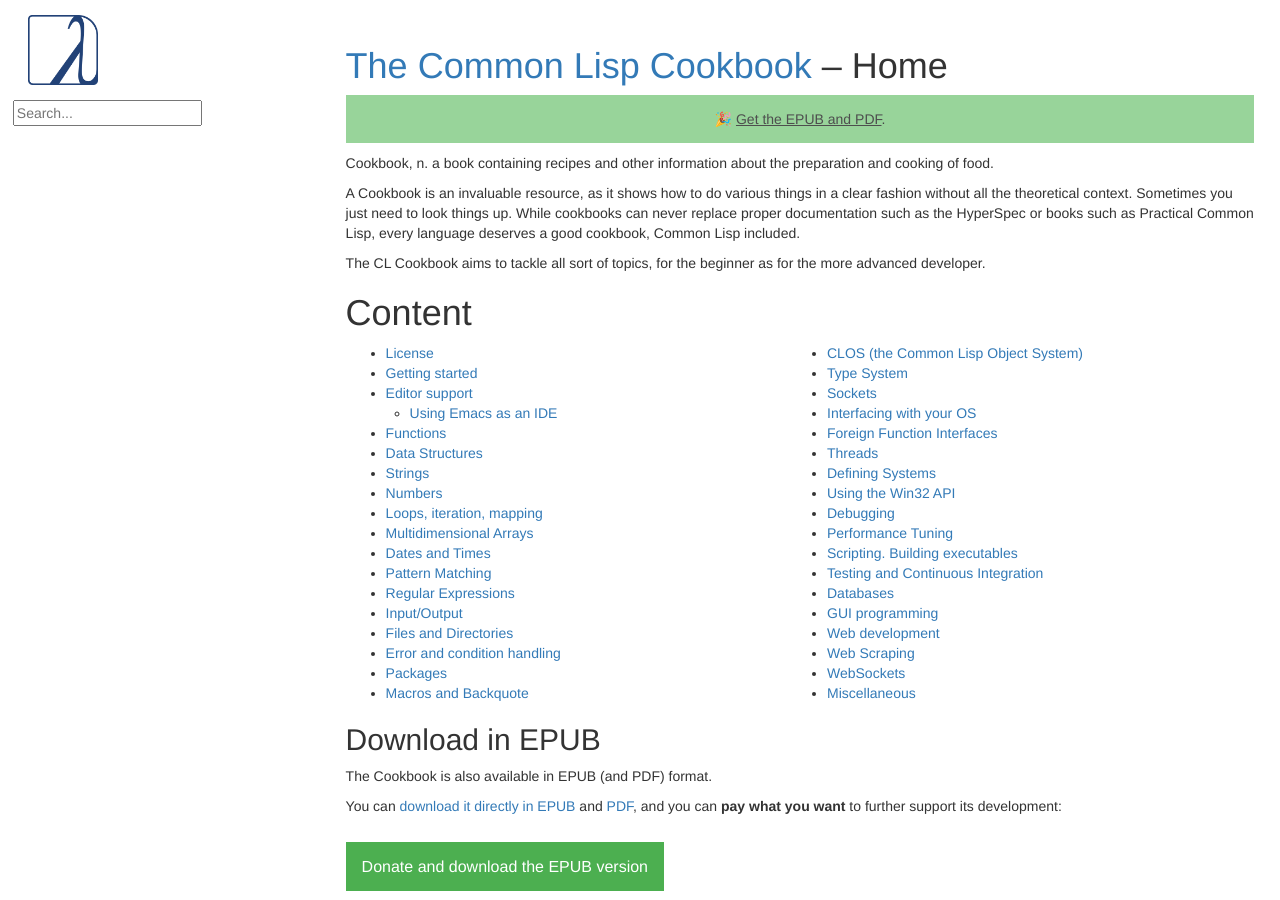
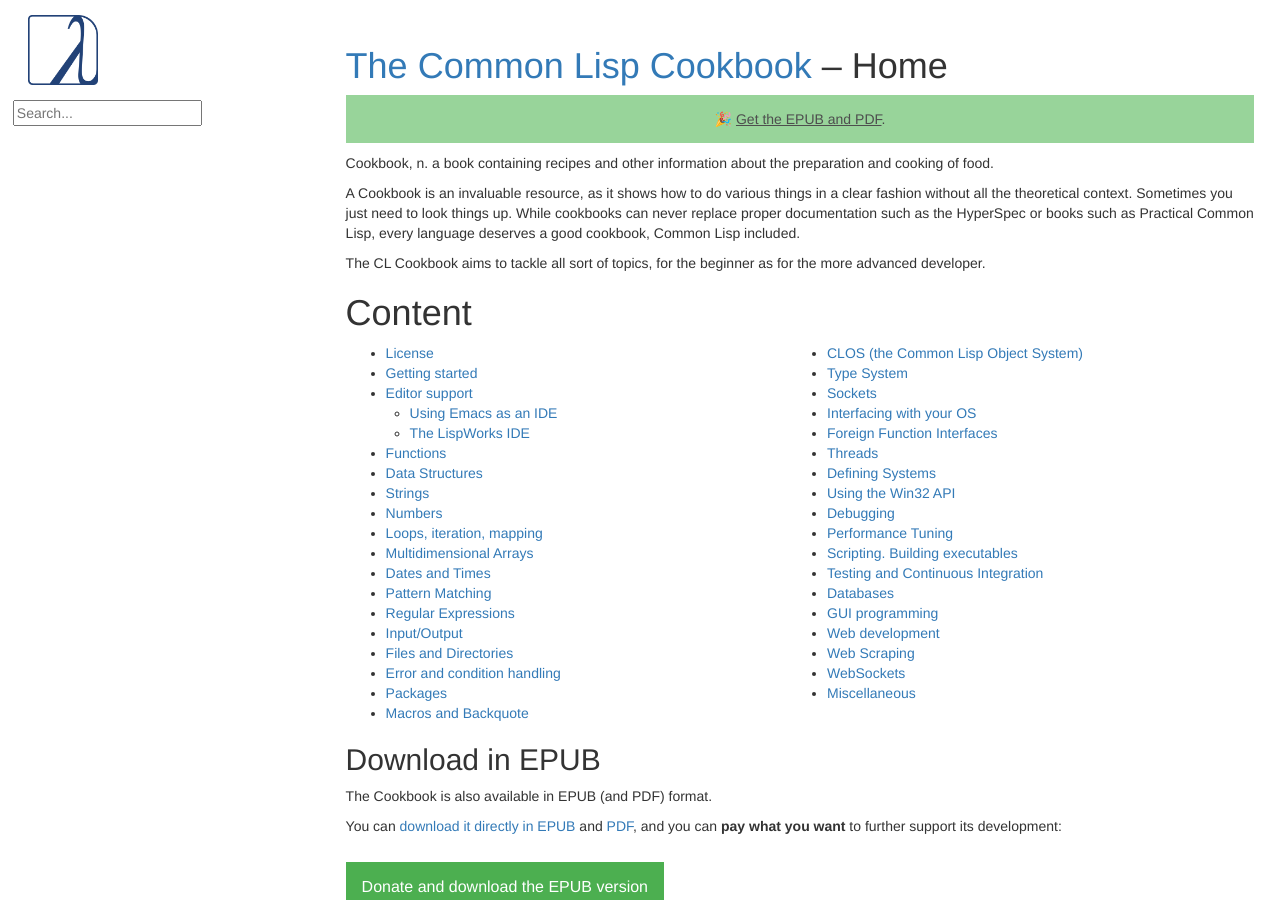
Before and after one commit to LispCookbook/cl-cookbook, a Jekyll site: the page built from index.md, in a window 1280 px wide and 900 px high. Built offline with Jekyll 4.4.1, drawn with Linux system fonts in a browser that asks for light colours.

Commit message:
index: add LispWorks

```diff
--- a/index.md
+++ b/index.md
@@ -18,6 +18,7 @@
 * [Getting started](getting-started.html)
 * [Editor support](editor-support.html)
   * [Using Emacs as an IDE](emacs-ide.html)
+  * [The LispWorks IDE](lispworks.html)
 * [Functions](functions.html)
 * [Data Structures](data-structures.html)
 * [Strings](strings.html)
```
